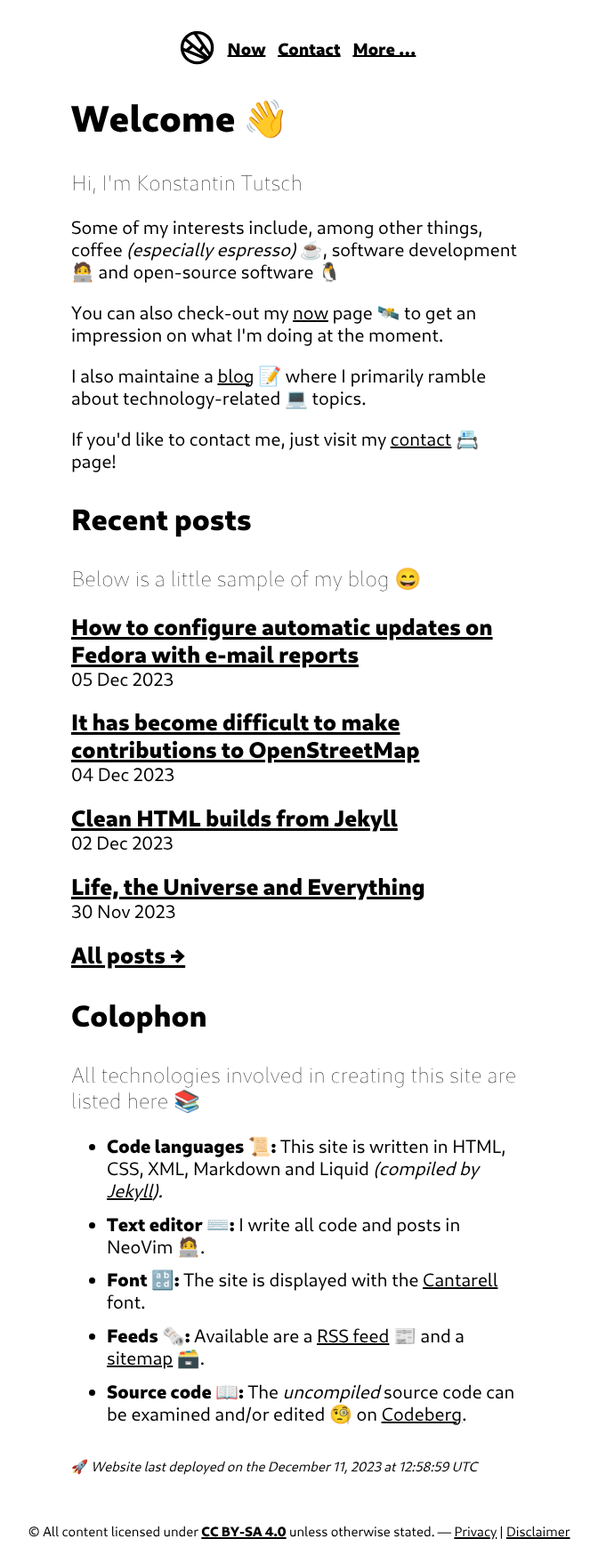
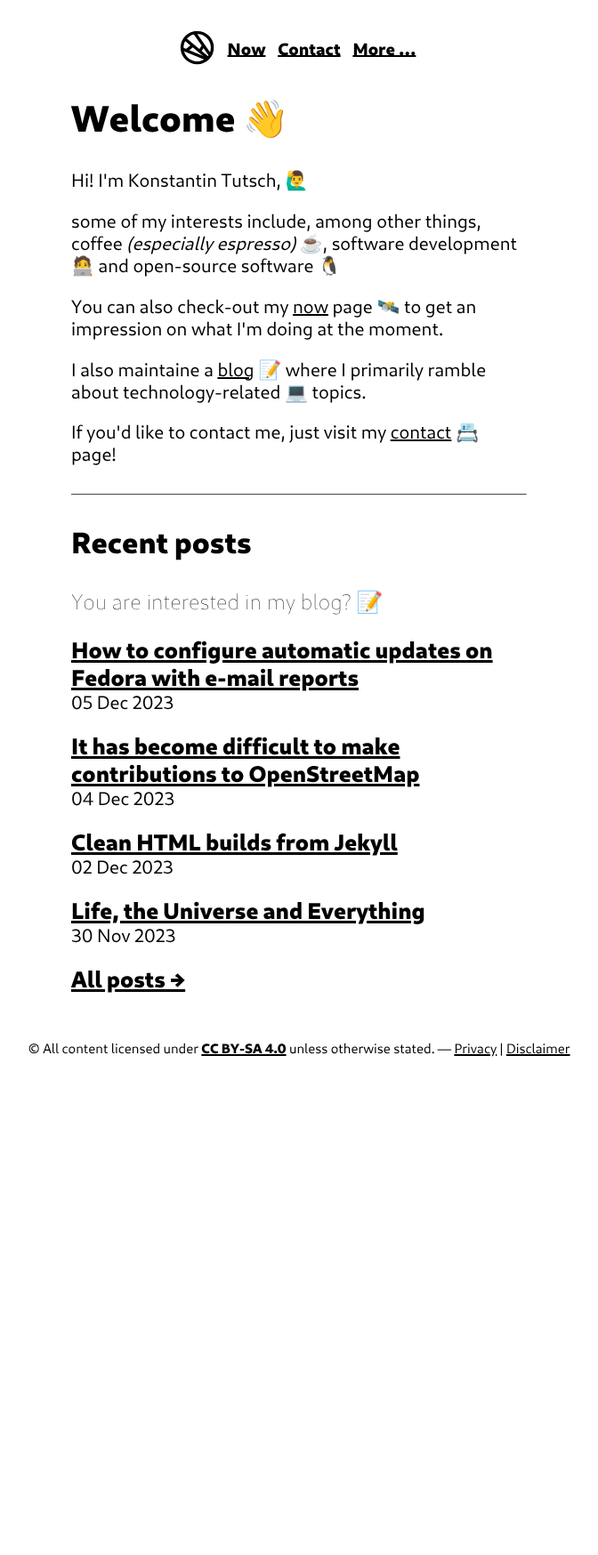
Before and after one commit to konstantintutsch/website, a Jekyll site: the page built from index.html, in a window 1280 px wide. Shown: the whole page at 89% size, without its empty margins (304-976 px from the left). Built offline with Jekyll 4.4.1, drawn with Linux system fonts in a browser that asks for light colours; after the commit the page ends 1205 px from its top, so only the background shows below that.

Commit message:
Remove Colophon from Homepage

```diff
--- a/assets/css/style.css
+++ b/assets/css/style.css
@@ -260,6 +260,7 @@ pre {
 }
 
 hr {
+    margin: 2rem 0 2rem 0;
     border-top: solid var(--gray) var(--border-size);
 }
 
--- a/index.html
+++ b/index.html
@@ -6,18 +6,19 @@ description: Welcome to Konstantin Tutsch's website. Here you can discover lots
 
 {% include heading.html level=2 text="Welcome 👋" %}
 
-<p class="description">Hi, I'm Konstantin Tutsch</p>
-
 <article>
-    <p>Some of my interests include, among other things, coffee <i>(especially espresso)</i> ☕, software development 🧑‍💻 and open-source software 🐧</p>
+    <p>Hi! I'm Konstantin Tutsch, 🙋‍♂️</p>
+    <p>some of my interests include, among other things, coffee <i>(especially espresso)</i> ☕, software development 🧑‍💻 and open-source software 🐧</p>
     <p>You can also check-out my <a href="/now/">now</a> page 🛰️ to get an impression on what I'm doing at the moment.</p>
     <p>I also maintaine a <a href="/blog/">blog</a> 📝 where I primarily ramble about technology-related 💻 topics.</p>
     <p>If you'd like to contact me, just visit my <a href="/contact/">contact</a> 📇 page!</p>
 </article>
 
+<hr>
+
 {% include heading.html level=3 text="Recent posts" %}
 
-<p class="description">Below is a little sample of my blog 😄</p>
+<p class="description">You are interested in my blog? 📝</p>
 
 {% for post in site.posts limit:site.newest %}
     {% include preview.html post=post %}
@@ -25,19 +26,5 @@ description: Welcome to Konstantin Tutsch's website. Here you can discover lots
 
 <a class="preview-title" href="/blog/">All posts →</a>
 
-{% include heading.html level=3 text="Colophon" %}
-
-<article>
-    <p class="description">All technologies involved in creating this site are listed here 📚</p>
-    <ul>
-        <li><b>Code languages 📜:</b> This site is written in HTML, CSS, XML, Markdown and Liquid <i>(compiled by <a href="https://jekyllrb.com">Jekyll</a>).</i></li>
-        <li><b>Text editor ⌨️:</b> I write all code and posts in NeoVim 🧑‍💻.</li>
-        <li><b>Font 🔡:</b> The site is displayed with the <a href="https://cantarell.gnome.org/">Cantarell</a> font.</li>
-        <li><b>Feeds 🗞️:</b> Available are a <a href="/feed.xml">RSS feed</a> 📰 and a <a href="/sitemap.xml">sitemap</a> 🗃️.</li>
-        <li><b>Source code 📖:</b> The <i>uncompiled</i> source code can be examined and/or edited 🧐 on <a href="https://codeberg.org/konstantintutsch/Website/">Codeberg</a>.</li>
-    </ul>
-    <small>🚀 <i>Website last deployed on {{ site.time | to_utc | date: "the %B %-d, %Y at %H:%M:%S %Z" }}</i></small>
-</article>
-
 <!-- Mastodon verification -->
 {% include social.html id="fediverse" classes="hidden" %}
--- a/links/index.html
+++ b/links/index.html
@@ -18,6 +18,7 @@ description: All links related to Konstantin Tutsch
         <li><a href="/contact/">Contact</a></li>
         <li><a href="/blogroll/">Blogroll</a></li>
         <li><a href="/tags/">Tags</a></li>
+        <li><a href="/colophon/">Colophon</a>
         <li><a href="/privacy/">Privacy</a></li>
         <li><a href="/disclaimer/">Disclaimer</a></li>
         <li><a href="/feed.xml">RSS feed</a></li>
```
Also changed, not shown: colophon/index.html (added, +19 -0 lines).
